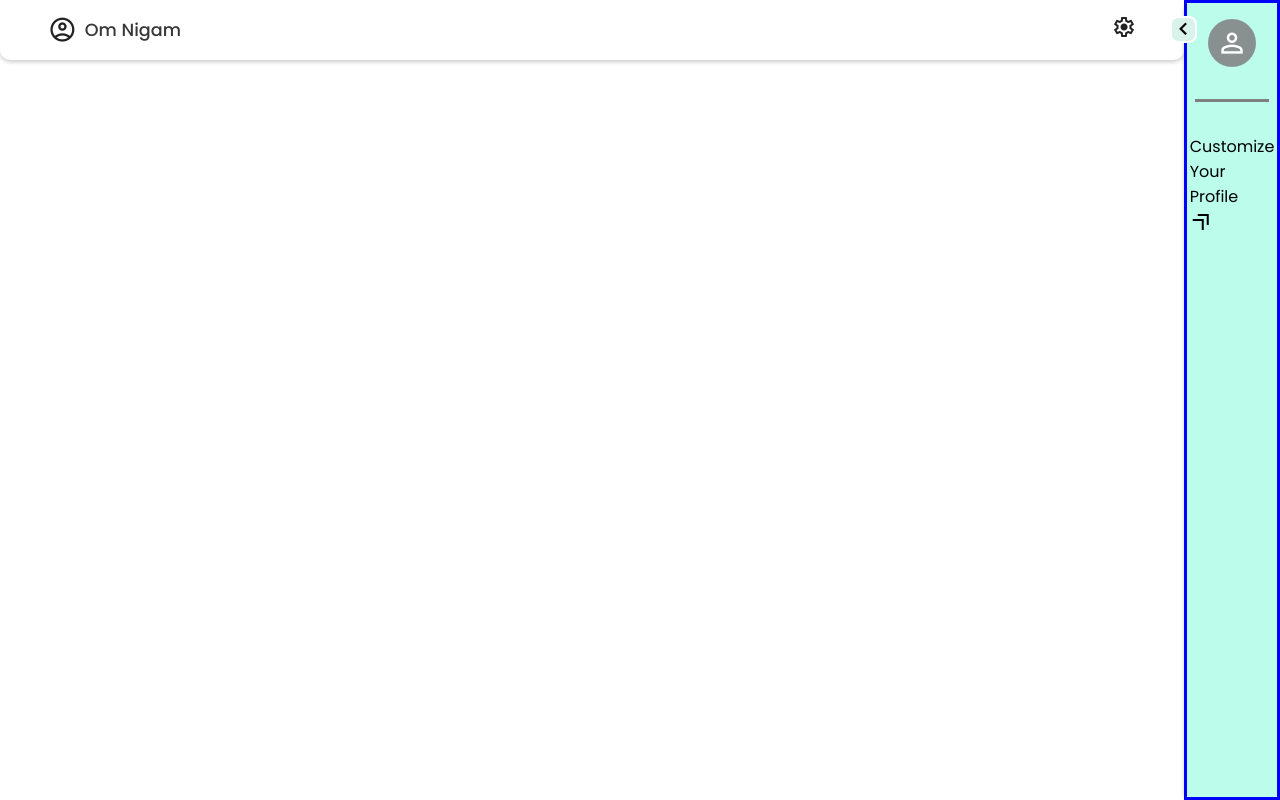
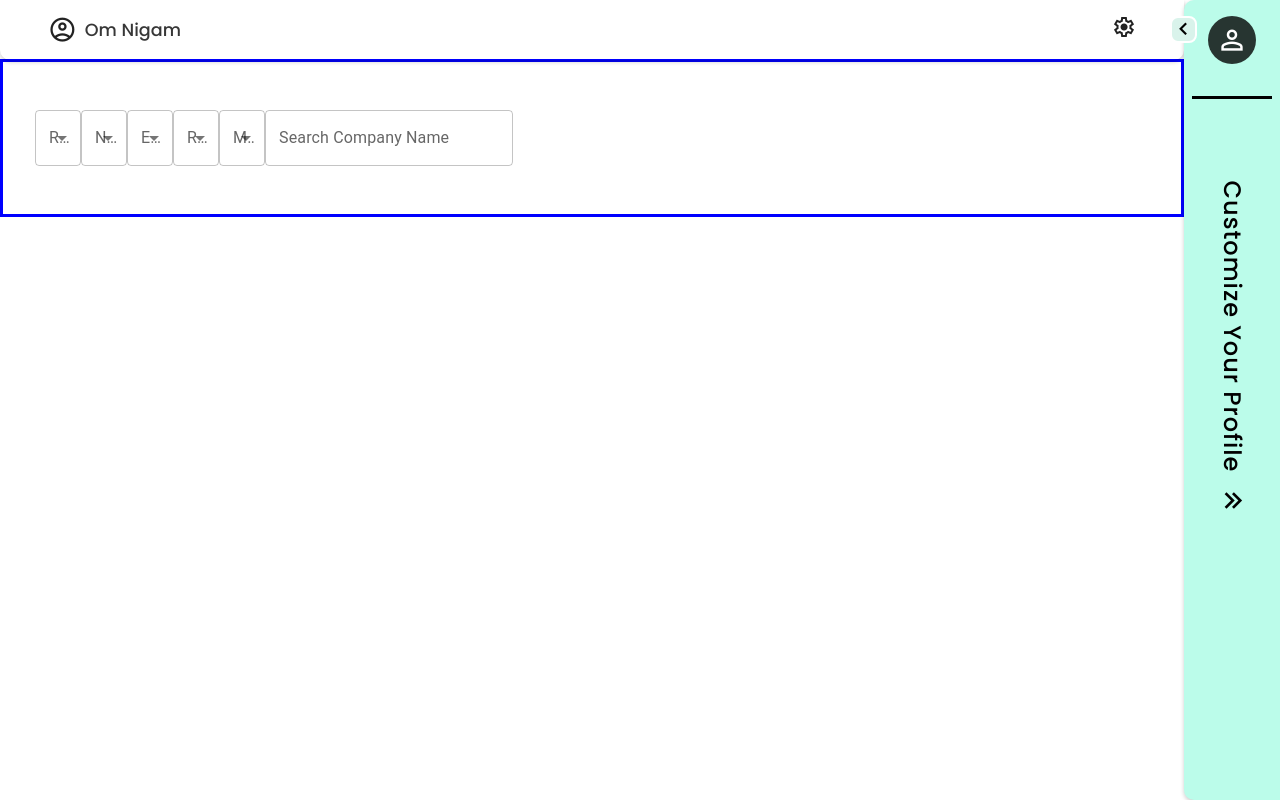
Before and after one commit to Omi1804/weekdayPortal, a React (Vite) app: page / in a window 1280 px wide. Built offline with nearby package versions, Linux system fonts and the light colour scheme.

Commit message:
Add: searching functionality

```diff
--- a/src/App.tsx
+++ b/src/App.tsx
@@ -2,6 +2,7 @@ import { useState } from "react";
 import "./App.css";
 import Header from "./Components/Header/Header";
 import Sidebar from "./Components/Sidebar/Sidebar";
+import SearchArea from "./Components/SearchArea/SearchArea";
 
 const App = () => {
   const [sidebar, setSidebar] = useState(false);
@@ -15,6 +16,7 @@ const App = () => {
     <div>
       <Header sidebar={sidebar} />
       <Sidebar sidebar={sidebar} handleSidebar={handleSidebar} />
+      <SearchArea sidebar={sidebar} />
     </div>
   );
 };
--- /dev/null
+++ b/src/Components/SearchArea/SearchArea.tsx
@@ -0,0 +1,114 @@
+import { useState } from "react";
+import "./searchArea.css";
+import MultiSelect from "../SubComponents/Select";
+import { TextField } from "@mui/material";
+
+const SearchArea = ({ sidebar }: { sidebar: boolean }) => {
+  const [roles, setRoles] = useState([]);
+  const [noOfEmployees, setNoOfEmployees] = useState([]);
+  const [experience, setExperience] = useState([]);
+  const [jobType, setJobType] = useState([]);
+  const [minimumBasePaySalary, setMinimumBasePaySalary] = useState([]);
+  const [searchText, setSearchText] = useState("");
+
+  const roleOptions = [
+    { value: "backend", label: "Backend" },
+    { value: "frontend", label: "Frontend" },
+    { value: "fullstack", label: "Fullstack" },
+
+    { value: "ux", label: "UX Design" },
+    { value: "ui", label: "UI Design" },
+
+    { value: "hr", label: "Human Resources" },
+    { value: "op", label: "Operations" },
+  ];
+
+  const minimumBasePaySalaryOptions = [
+    { value: "10k", label: "10K" },
+    { value: "20k", label: "20K" },
+    { value: "30k", label: "30K" },
+    { value: "40k", label: "40K" },
+    { value: "50k", label: "50K" },
+  ];
+
+  const remoteOptions = [
+    { value: "remote", label: "Remote" },
+    { value: "hybird", label: "Hybrid" },
+    { value: "inOffice", label: "In Office" },
+  ];
+
+  const experienceOptions = [
+    { value: "1-2", label: "1-2" },
+    { value: "2-5", label: "2-5" },
+    { value: "5-10", label: "5-10" },
+    { value: "10-20", label: "10-20" },
+    { value: "20+", label: "20+" },
+  ];
+
+  const noOfEmployeesOptions = [
+    { value: "1-10", label: "1-10" },
+    { value: "11-20", label: "11-20" },
+    { value: "21-50", label: "21-50" },
+    { value: "51-100", label: "51-100" },
+    { value: "100+", label: "100+" },
+  ];
+
+  return (
+    <div className={`searchArea ${sidebar ? "open" : ""}`}>
+      <div className="filters">
+        <MultiSelect
+          label="Roles"
+          options={roleOptions}
+          value={roles}
+          onChange={(e: any) => {
+            setRoles(e.target.value);
+          }}
+        />
+        <MultiSelect
+          label="Number Of Employees"
+          options={noOfEmployeesOptions}
+          value={noOfEmployees}
+          onChange={(e: any) => {
+            setNoOfEmployees(e.target.value);
+          }}
+        />
+        <MultiSelect
+          label="Experience"
+          options={experienceOptions}
+          value={experience}
+          onChange={(e: any) => {
+            setExperience(e.target.value);
+          }}
+        />
+        <MultiSelect
+          label="Remote"
+          options={remoteOptions}
+          value={jobType}
+          onChange={(e: any) => {
+            setJobType(e.target.value);
+          }}
+        />
+        <MultiSelect
+          label="Minimum Base Pay Salary"
+          options={minimumBasePaySalaryOptions}
+          value={minimumBasePaySalary}
+          onChange={(e: any) => {
+            setMinimumBasePaySalary(e.target.value);
+          }}
+        />
+        <TextField
+          id="outlined-basic"
+          label="Search Company Name"
+          variant="outlined"
+          value={searchText}
+          onChange={(e: any) => {
+            setSearchText(e.target.value);
+          }}
+        />
+      </div>
+      <div className="jobCards"></div>
+    </div>
+  );
+};
+
+export default SearchArea;
--- /dev/null
+++ b/src/Components/SearchArea/searchArea.css
@@ -0,0 +1,16 @@
+.searchArea {
+  border: 3px solid blue;
+  width: calc(100% - 6rem);
+  transition: all 0.1s ease;
+  margin-top: 3.7rem;
+  padding: 3rem 2rem;
+}
+
+.searchArea.open {
+  width: calc(100% - 22rem);
+}
+
+.filters {
+  display: flex;
+  flex-wrap: wrap;
+}
--- a/src/Components/Sidebar/Sidebar.tsx
+++ b/src/Components/Sidebar/Sidebar.tsx
@@ -24,7 +24,7 @@ const Sidebar = ({ sidebar, handleSidebar }: SideBar) => {
             <span className="material-symbols-outlined">person</span>
           </div>
           <div className="line"></div>
-          <div className="moreDetails">
+          <div className="moreDetails" onClick={handleSidebar}>
             <p>Customize Your Profile</p>
             <span className="material-symbols-outlined">more_up</span>
           </div>
--- a/src/Components/Sidebar/sidebar.css
+++ b/src/Components/Sidebar/sidebar.css
@@ -40,7 +40,7 @@
 }
 
 .sidebarOverview {
-  border: 3px solid blue;
+  /* border: 3px solid blue; */
   width: 100%;
   height: 100%;
   display: flex;
@@ -54,7 +54,8 @@
     width: 3rem;
     height: 3rem;
     border-radius: 50%;
-    background-color: rgba(128, 128, 128, 0.858);
+    /* background-color: rgba(128, 128, 128, 0.858); */
+    background-color: rgba(0, 0, 0, 0.79);
     display: flex;
     align-items: center;
     justify-content: center;
@@ -66,12 +67,42 @@
   }
 
   .line {
-    background-color: gray;
+    background-color: black;
     width: 100%;
     height: 3px;
     margin-block: 1rem 2rem;
   }
 
   .moreDetails {
+    position: relative;
+    top: 20rem;
+    transform: rotate(90deg);
+    width: 40rem;
+    display: flex;
+    justify-content: start;
+    padding-inline-start: 2rem;
+    align-items: center;
+    > p {
+      transition: all 0.3s ease;
+      font-size: 1.5rem;
+      font-weight: 500;
+      cursor: pointer;
+      letter-spacing: 1px;
+    }
+    > span {
+      transform: rotate(315deg);
+      margin-inline-start: 1rem;
+      font-weight: 600;
+      cursor: pointer;
+      transition: all 0.2s ease;
+    }
+
+    &:hover {
+      color: #00eca3;
+
+      > span {
+        transform: rotate(135deg);
+      }
+    }
   }
 }
--- /dev/null
+++ b/src/Components/SubComponents/Select.tsx
@@ -0,0 +1,51 @@
+import {
+  FormControl,
+  InputLabel,
+  Select,
+  MenuItem,
+  OutlinedInput,
+  Chip,
+} from "@mui/material";
+
+const MultiSelect = ({ label, options, value, onChange, ...props }: any) => {
+  // Function to handle the deletion of a chip
+  const handleDelete = (item: any) => () => {
+    onChange({
+      target: {
+        value: value.filter((v: any) => v !== item),
+      },
+    });
+  };
+
+  return (
+    <FormControl {...props}>
+      <InputLabel>{label}</InputLabel>
+      <Select
+        multiple
+        value={value}
+        onChange={onChange}
+        input={<OutlinedInput label={label} />}
+        renderValue={(selected) => (
+          <div style={{ display: "flex", flexWrap: "wrap", gap: "0.5rem" }}>
+            {selected.map((item: any) => (
+              <Chip
+                key={item}
+                label={item}
+                onDelete={handleDelete(item)}
+                color="primary"
+              />
+            ))}
+          </div>
+        )}
+      >
+        {options.map((option: any) => (
+          <MenuItem key={option.value} value={option.value}>
+            {option.label}
+          </MenuItem>
+        ))}
+      </Select>
+    </FormControl>
+  );
+};
+
+export default MultiSelect;
```
